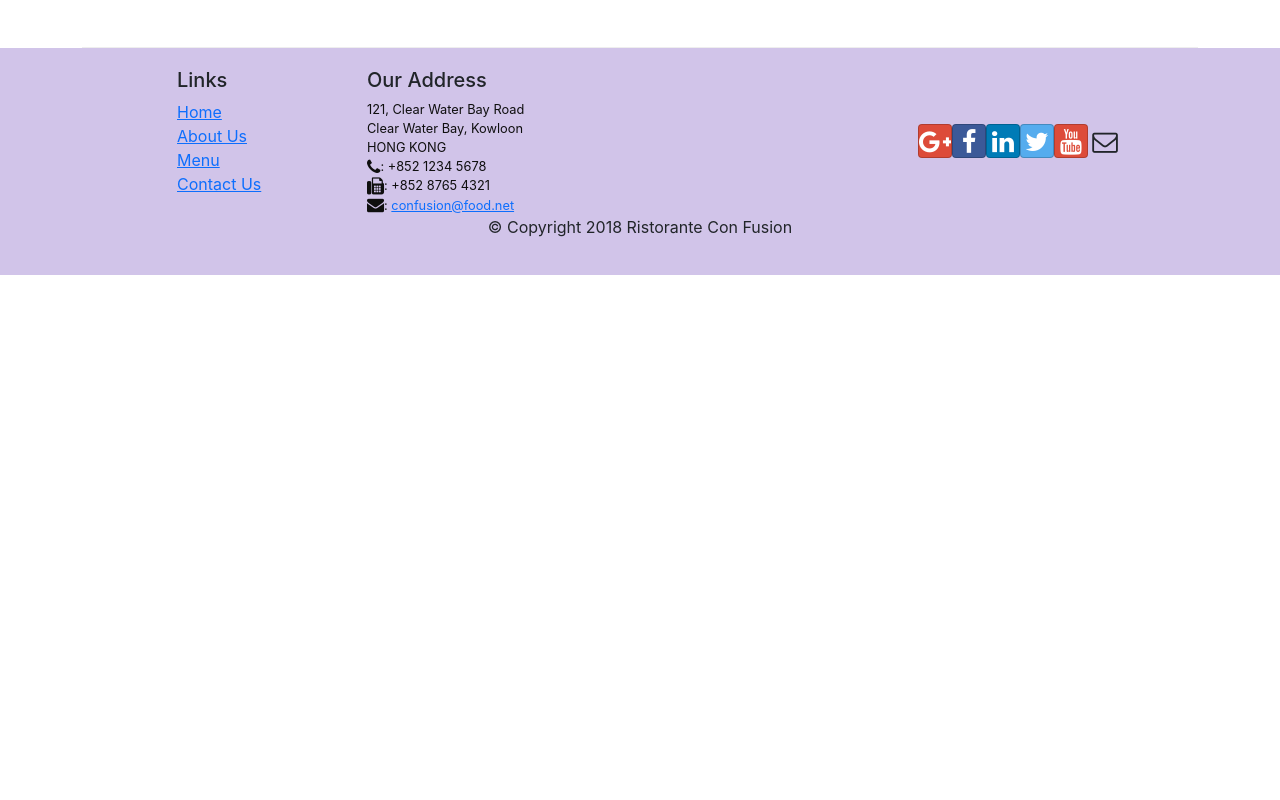
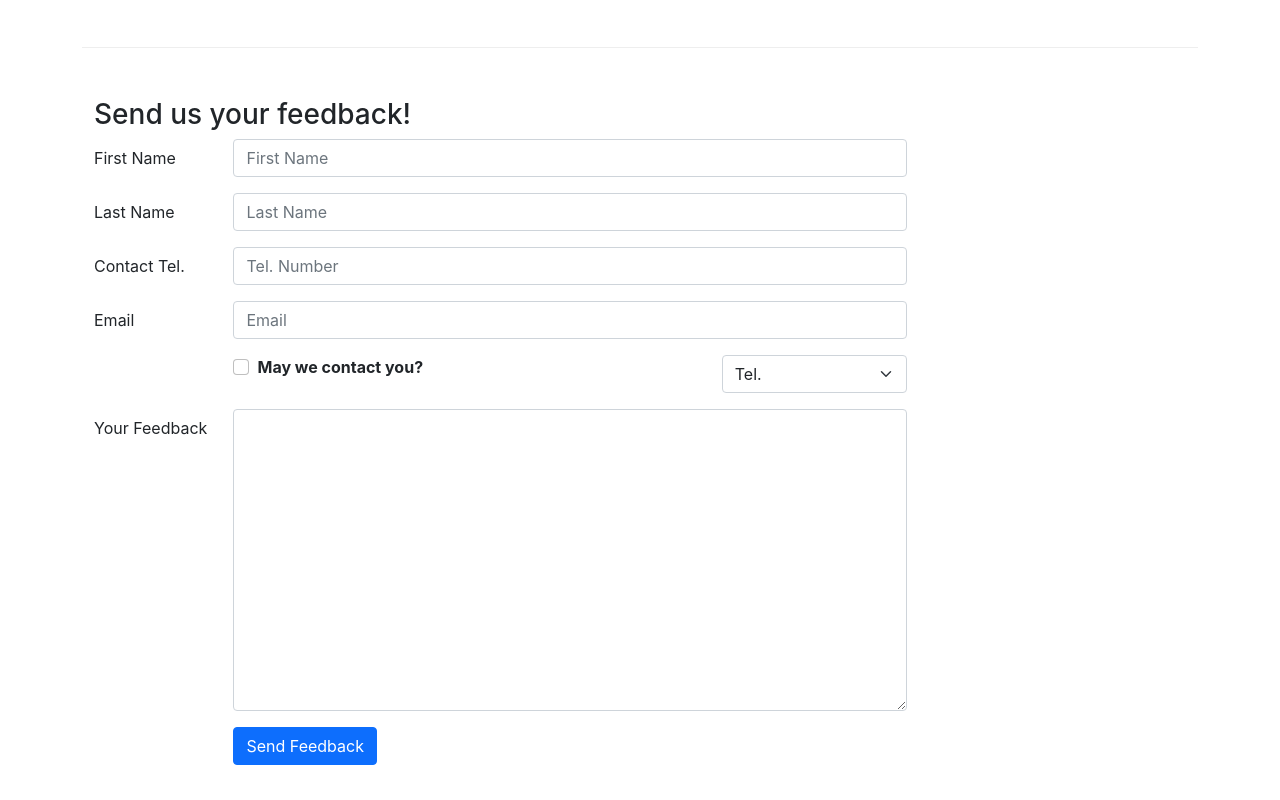
Before and after one commit to ticflay/confusion-react, a React (Create React App) app: page /contactus in a window 1280 px wide. Shown: the part 780-1580 px from the top of the page. Before the commit the page ends 1055 px from the top, so only its background shows below. Built offline with nearby package versions, Linux system fonts and the light colour scheme.

Commit message:
Control Forms

```diff
--- a/src/components/ContactComponent.js
+++ b/src/components/ContactComponent.js
@@ -1,8 +1,48 @@
-import React from "react";
-import { Breadcrumb, BreadcrumbItem } from "reactstrap";
+import React, { Component } from "react";
+import {
+  Breadcrumb,
+  BreadcrumbItem,
+  Button,
+  Form,
+  FormGroup,
+  Label,
+  Input,
+  Col,
+} from "reactstrap";
 import { Link } from "react-router-dom";
 
-function Contact(props) {
+class Contact extends Component {
+  constructor(props) {
+    super(props);
+    this.state = {
+      firstname: "",
+      lastname: "",
+      telnum: "",
+      email: "",
+      agree: false,
+      contactType: "Tel.",
+      message: "",
+    };
+    this.handleSubmit = this.handleSubmit.bind(this);
+    this.handleInputChange = this.handleInputChange.bind(this);
+  }
+
+  handleInputChange(event) {
+    const target = event.target;
+    const value = target.type === "checkbox" ? target.checked : target.value;
+    const name = target.name;
+    this.setState({
+      [name]: value,
+    });
+  }
+
+  handleSubmit(event) {
+    console.log("Current State is: ", this.state);
+    alert("Current state is: " + JSON.stringify(this.state));
+    event.preventDefault();
+  }
+
+  render() {
     return (
       <div className="container">
         <div className="row">
@@ -62,8 +102,127 @@
             </div>
           </div>
         </div>
+        <div className="row row-content">
+          <div className="col-12">
+            <h3>Send us your feedback!</h3>
+          </div>
+          <div className="col-12 col-md-9">
+            <Form onSubmit={this.handleSubmit}>
+              <FormGroup row>
+                <Label htmlFor="firstname" md={2}>
+                  First Name
+                </Label>
+                <Col md={10}>
+                  <Input
+                    type="text"
+                    id="firstname"
+                    name="firstname"
+                    placeholder="First Name"
+                    value={this.state.firstname}
+                    onChange={this.handleInputChange}
+                  />
+                </Col>
+              </FormGroup>
+              <FormGroup row>
+                <Label htmlFor="lastname" md={2}>
+                  Last Name
+                </Label>
+                <Col md={10}>
+                  <Input
+                    type="text"
+                    id="lastname"
+                    name="lastname"
+                    placeholder="Last Name"
+                    value={this.state.lastname}
+                    onChange={this.handleInputChange}
+                  />
+                </Col>
+              </FormGroup>
+              <FormGroup row>
+                <Label htmlFor="telnum" md={2}>
+                  Contact Tel.
+                </Label>
+                <Col md={10}>
+                  <Input
+                    type="tel"
+                    id="telnum"
+                    name="telnum"
+                    placeholder="Tel. Number"
+                    value={this.state.telnum}
+                    onChange={this.handleInputChange}
+                  />
+                </Col>
+              </FormGroup>
+              <FormGroup row>
+                <Label htmlFor="email" md={2}>
+                  Email
+                </Label>
+                <Col md={10}>
+                  <Input
+                    type="email"
+                    id="email"
+                    name="email"
+                    placeholder="Email"
+                    value={this.state.email}
+                    onChange={this.handleInputChange}
+                  />
+                </Col>
+              </FormGroup>
+              <FormGroup row>
+                <Col md={{ size: 6, offset: 2 }}>
+                  <FormGroup check>
+                    <Label check>
+                      <Input
+                        type="checkbox"
+                        name="agree"
+                        checked={this.state.agree}
+                        onChange={this.handleInputChange}
+                      />{" "}
+                      <strong>May we contact you?</strong>
+                    </Label>
+                  </FormGroup>
+                </Col>
+                <Col md={{ size: 3, offset: 1 }}>
+                  <Input
+                    type="select"
+                    name="contactType"
+                    value={this.state.contactType}
+                    onChange={this.handleInputChange}
+                  >
+                    <option>Tel.</option>
+                    <option>Email</option>
+                  </Input>
+                </Col>
+              </FormGroup>
+              <FormGroup row>
+                <Label htmlFor="message" md={2}>
+                  Your Feedback
+                </Label>
+                <Col md={10}>
+                  <Input
+                    type="textarea"
+                    id="message"
+                    name="message"
+                    rows="12"
+                    value={this.state.message}
+                    onChange={this.handleInputChange}
+                  />
+                </Col>
+              </FormGroup>
+
+              <FormGroup row>
+                <Col md={{ size: 10, offset: 2 }}>
+                  <Button type="submit" color="primary">
+                    Send Feedback
+                  </Button>
+                </Col>
+              </FormGroup>
+            </Form>
+          </div>
+        </div>
       </div>
     );
   }
+}
 
 export default Contact;
```
Lines whose indentation alone changed are shown as unchanged.
